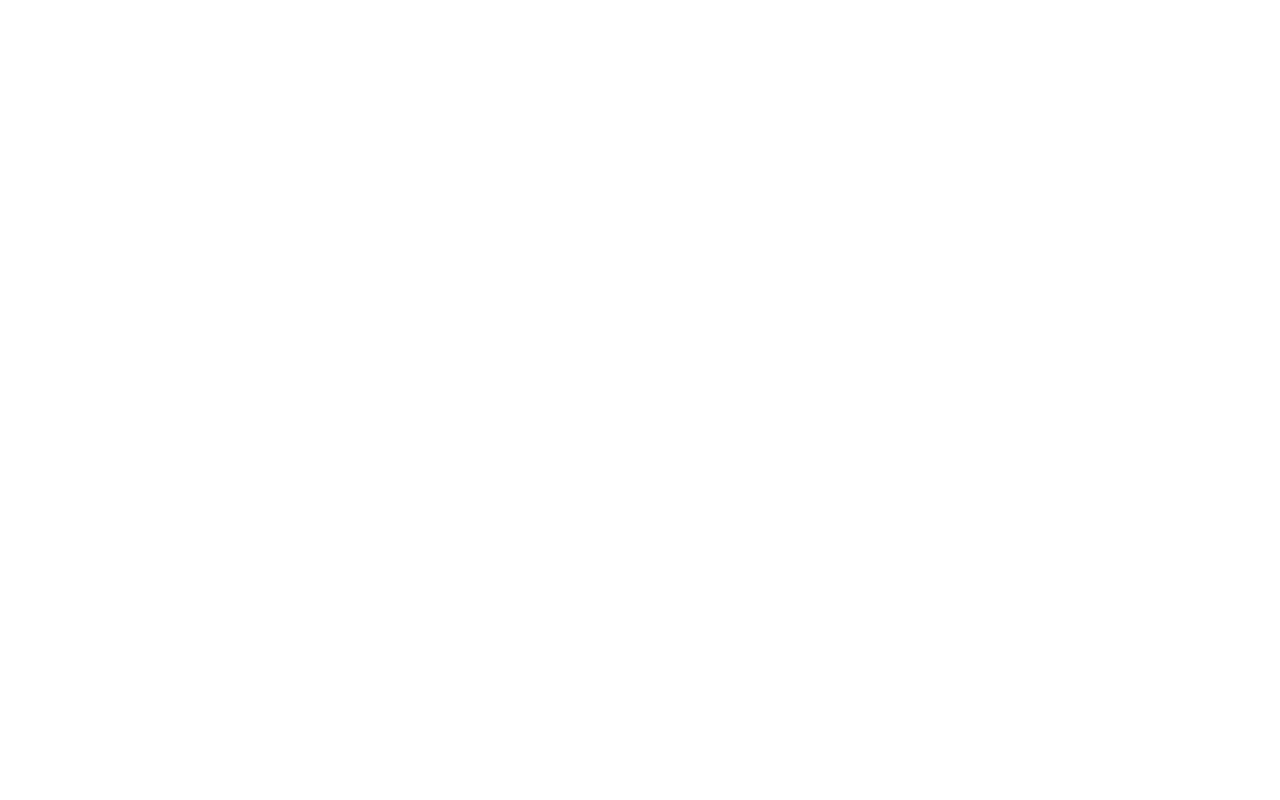
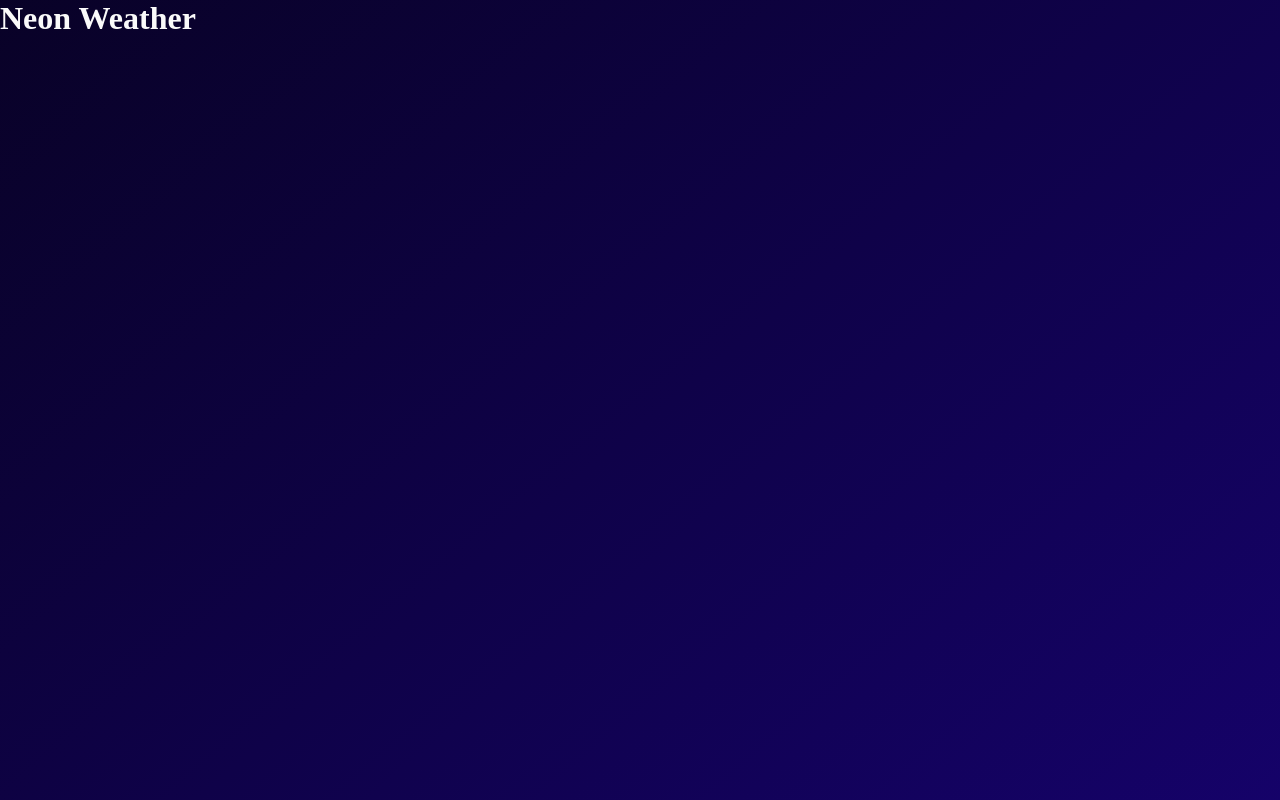
Before and after one commit to srgdd0/neon-weather, a website built with Vite: page index.html in a window 1280 px wide. Built offline with nearby package versions, Linux system fonts and the light colour scheme.

Commit message:
added basic styles

```diff
--- a/index.html
+++ b/index.html
@@ -1,13 +1,29 @@
 <!DOCTYPE html>
 <html lang="en">
+
 <head>
   <meta charset="UTF-8" />
   <link rel="icon" type="image/svg+xml" href="/vite.svg" />
   <meta name="viewport" content="width=device-width, initial-scale=1.0" />
   <title>Neon Weather</title>
+  <link rel="stylesheet" href="style.css" />
 </head>
+
 <body>
-    <div id="app"></div>
+  <div id="app">
+    <header>
+      <div class="container">
+        <h1>Neon Weather</h1>
+      </div>
+    </header>
+    <main>
+      <div class="container"></div>
+    </main>
+    <footer>
+      <div class="container"></div>
+    </footer>
+  </div>
   <script type="module" src="/main.js"></script>
 </body>
+
 </html>
--- a/style.css
+++ b/style.css
@@ -0,0 +1,20 @@
+* {
+  margin: 0;
+  padding: 0;
+  box-sizing: border-box;
+}
+
+#app {
+  width: 100%;
+  height: 100vh;
+  display: flex;
+  align-items: center;
+  flex-direction: column;
+  color: #fafafa;
+  background: linear-gradient(140deg, hsl(251, 91%, 8%), hsl(251, 96%, 21%));
+}
+
+.container {
+  width: 1280px;
+  height: 100%;
+}
```
Lines whose indentation alone changed are shown as unchanged.
